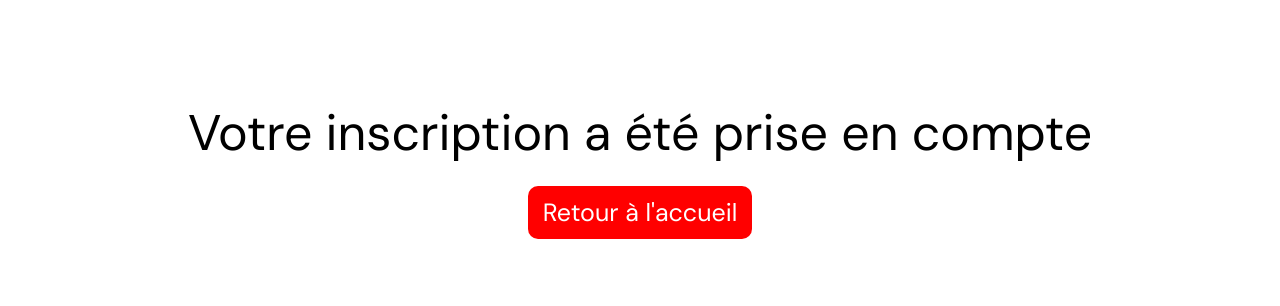
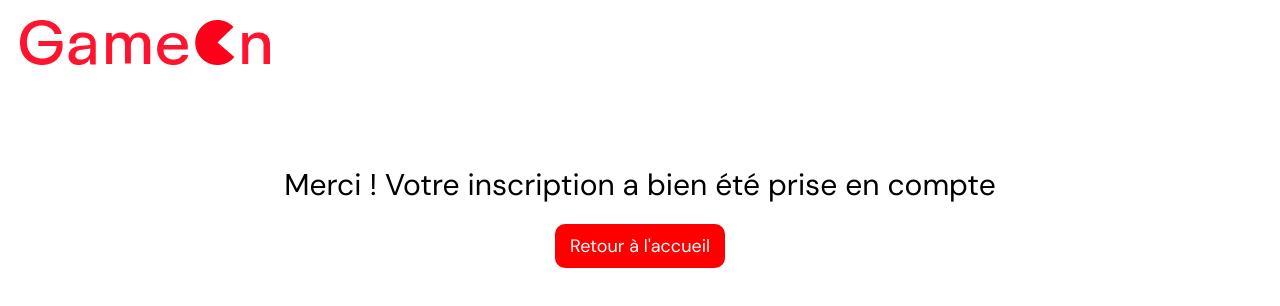
Before and after one commit to modough/gameOn, a plain HTML site: page inscription.html in a window 1280 px wide. Drawn offline with Linux system fonts and the light colour scheme.

Commit message:
styling inscription.css

```diff
--- a/inscription.css
+++ b/inscription.css
@@ -9,26 +9,46 @@
   margin: 0;
   padding: 0;
 }
+body {
+  margin: 0;
+  display: flex;
+  flex-direction: column;
+
+  font-family: var(--font-default);
+  font-size: 18px;
+  max-width: 1300px;
+  margin: 0 auto;
+}
 a {
   text-decoration: none;
 }
-.inscription {
+
+.header-logo {
+  display: flex;
+  max-width: 100px;
+  max-height: 50px;
+  margin-top: 20px;
+  margin-left: 20px;
+}
+img {
+  padding-right: 1rem;
+}
+.message-container {
   display: flex;
   align-items: center;
   justify-content: center;
   flex-direction: column;
   gap: 20px;
-  max-width: 1300px;
-  margin: 100px;
+
+  margin: 100px 50px;
 }
 .inscription-msg {
   color: black;
-  font-size: 50px;
+  font-size: 30px;
 }
 .return-btn {
   background-color: #f00;
   color: #ffffff;
   padding: 10px 15px;
   border-radius: 10px;
-  font-size: 25px;
 }
--- a/inscription.html
+++ b/inscription.html
@@ -11,8 +11,13 @@
     </head>
     <body>
         <div class="inscription">
-            <span class="inscription-msg">Votre inscription a été prise en compte</span>
-            <a href="index.html" class="return-btn"><span>Retour à l'accueil</span></a>
+            <div class="header-logo">
+                <img alt="logo" src="Logo.png"  />
+            </div>
+            <div class="message-container">
+                <span class="inscription-msg">Merci ! Votre inscription a bien été prise en compte</span>
+                <a href="index.html" class="return-btn"><span>Retour à l'accueil</span></a>
+            </div>
         </div>
 
 
```
Also changed, not shown: index.html (+1 -1 lines), style.css (renamed from modal.css).
